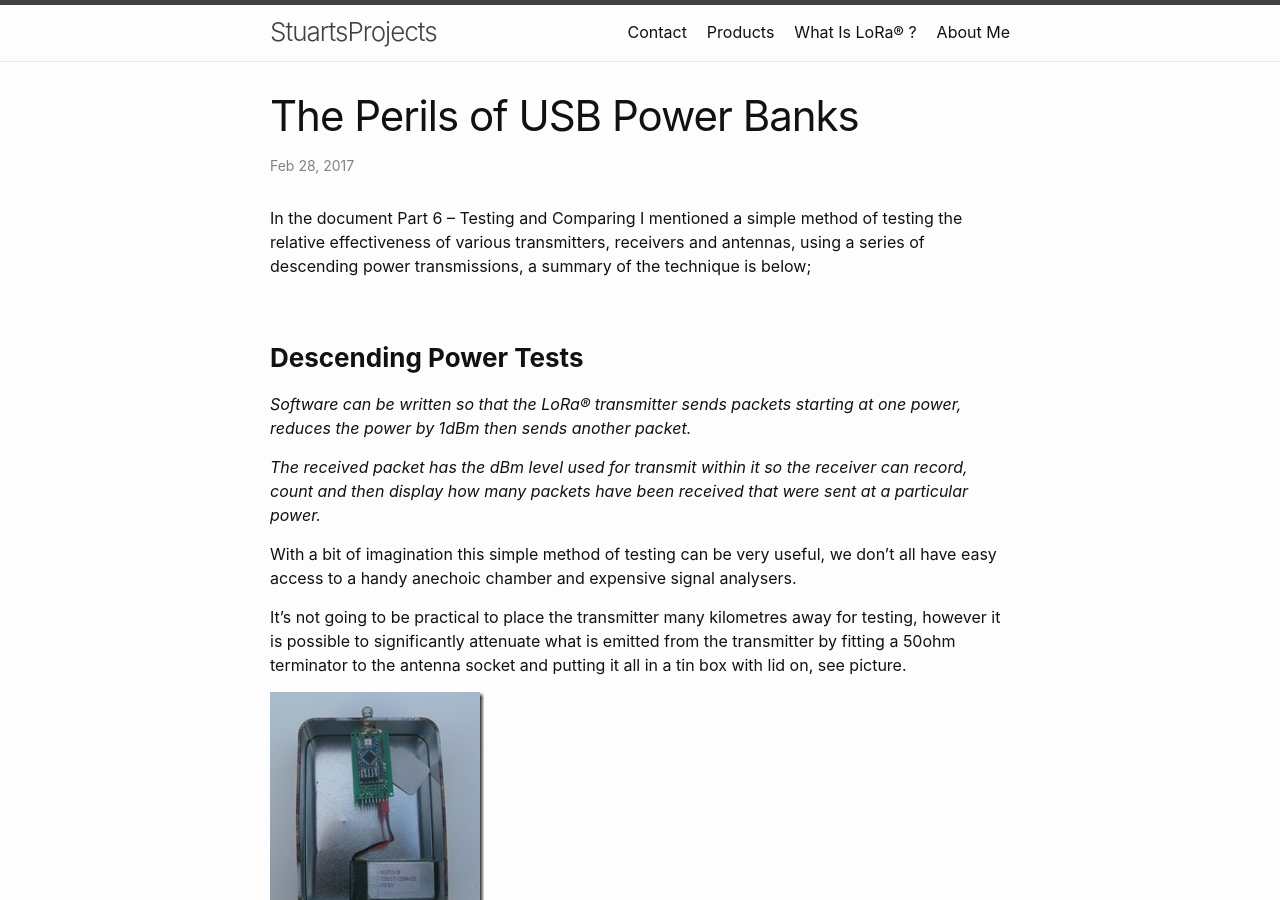
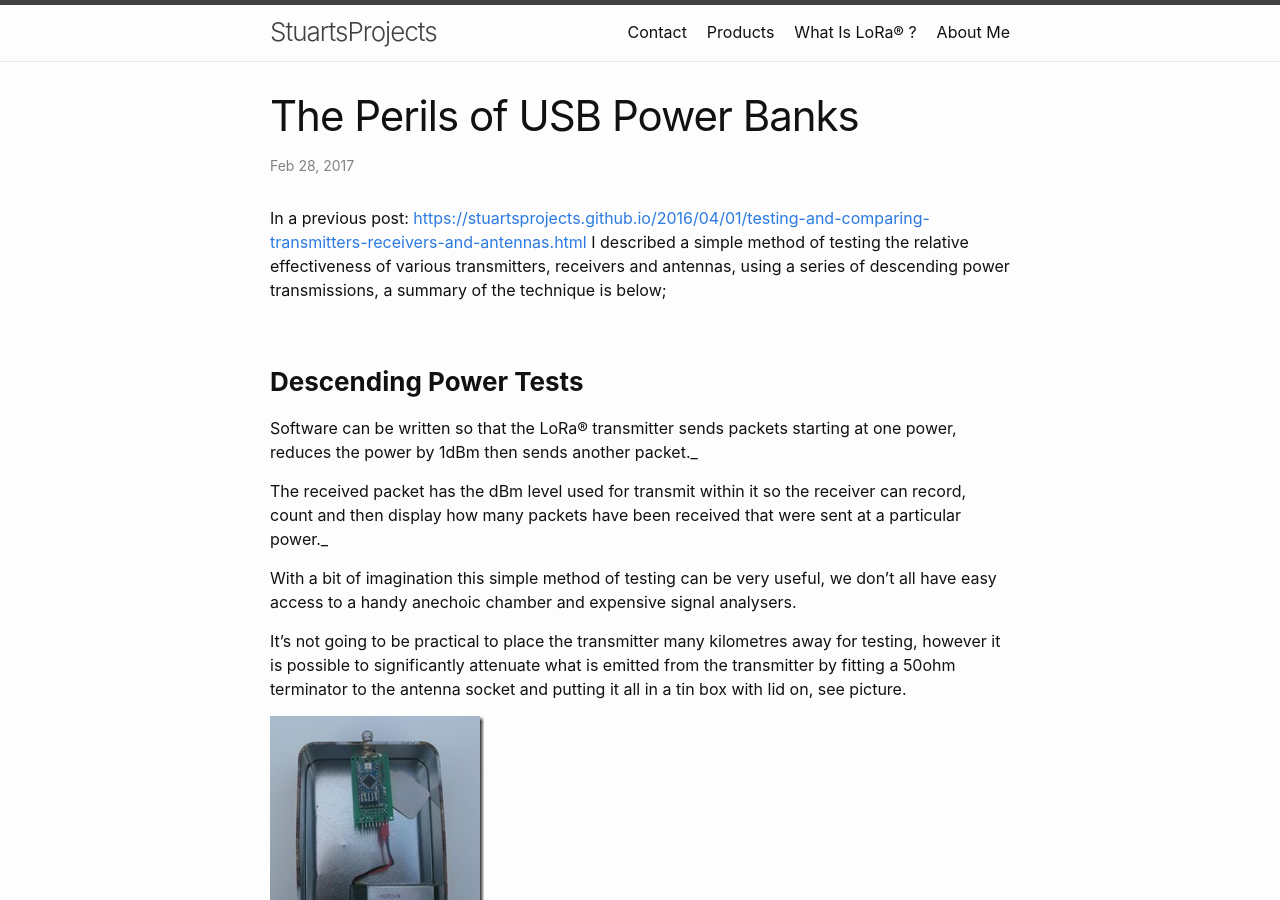
Before and after one commit to StuartsProjects/StuartsProjects.github.io, a Jekyll site: the page built from _posts/2017-02-28-the-perils-of-usb-power-banks.md, in a window 1280 px wide and 900 px high. Built offline with Jekyll 4.4.1, drawn with Linux system fonts in a browser that asks for light colours; some of the changed text lies outside the part shown.

Commit message:
Edit post

```diff
--- a/_posts/2017-02-28-the-perils-of-usb-power-banks.md
+++ b/_posts/2017-02-28-the-perils-of-usb-power-banks.md
@@ -4,13 +4,13 @@ title: "The Perils of USB Power Banks"
 date: "2017-02-28"
 ---
 
-In the document Part 6 – Testing and Comparing I mentioned a simple method of testing the relative effectiveness of various transmitters, receivers and antennas, using a series of descending power transmissions, a summary of the technique is below;
+In a previous post: [https://stuartsprojects.github.io/2016/04/01/testing-and-comparing-transmitters-receivers-and-antennas.html](https://stuartsprojects.github.io/2016/04/01/testing-and-comparing-transmitters-receivers-and-antennas.html "Testing and Comparing") I described a simple method of testing the relative effectiveness of various transmitters, receivers and antennas, using a series of descending power transmissions, a summary of the technique is below;
 
 ### **Descending Power Tests**
 
-_Software can be written so that the LoRa® transmitter sends packets starting at one power, reduces the power by 1dBm then sends another packet._
+Software can be written so that the LoRa® transmitter sends packets starting at one power, reduces the power by 1dBm then sends another packet._
 
-_The received packet has the dBm level used for transmit within it so the receiver can record, count and then display how many packets have been received that were sent at a particular power._
+The received packet has the dBm level used for transmit within it so the receiver can record, count and then display how many packets have been received that were sent at a particular power._
 
 With a bit of imagination this simple method of testing can be very useful, we don’t all have easy access to a handy anechoic chamber and expensive signal analysers.
 
```
Also changed, not shown: other parts of _posts/2017-02-28-the-perils-of-usb-power-banks.md (+0 -2 lines), _posts/2016-12-21-ublox-max-m8q-gps-breakout-board.md (deleted, +0 -28 lines), _posts/2017-11-24-versatile-gps-breakout-board.md (+3 -2 lines), images/Ceramic-antenna-on-PCB_thumb.jpg (deleted), images/GPS-Breakout-Finished_thumb.jpg (deleted), images/Inductor-on-PCB_thumb.jpg (deleted).
